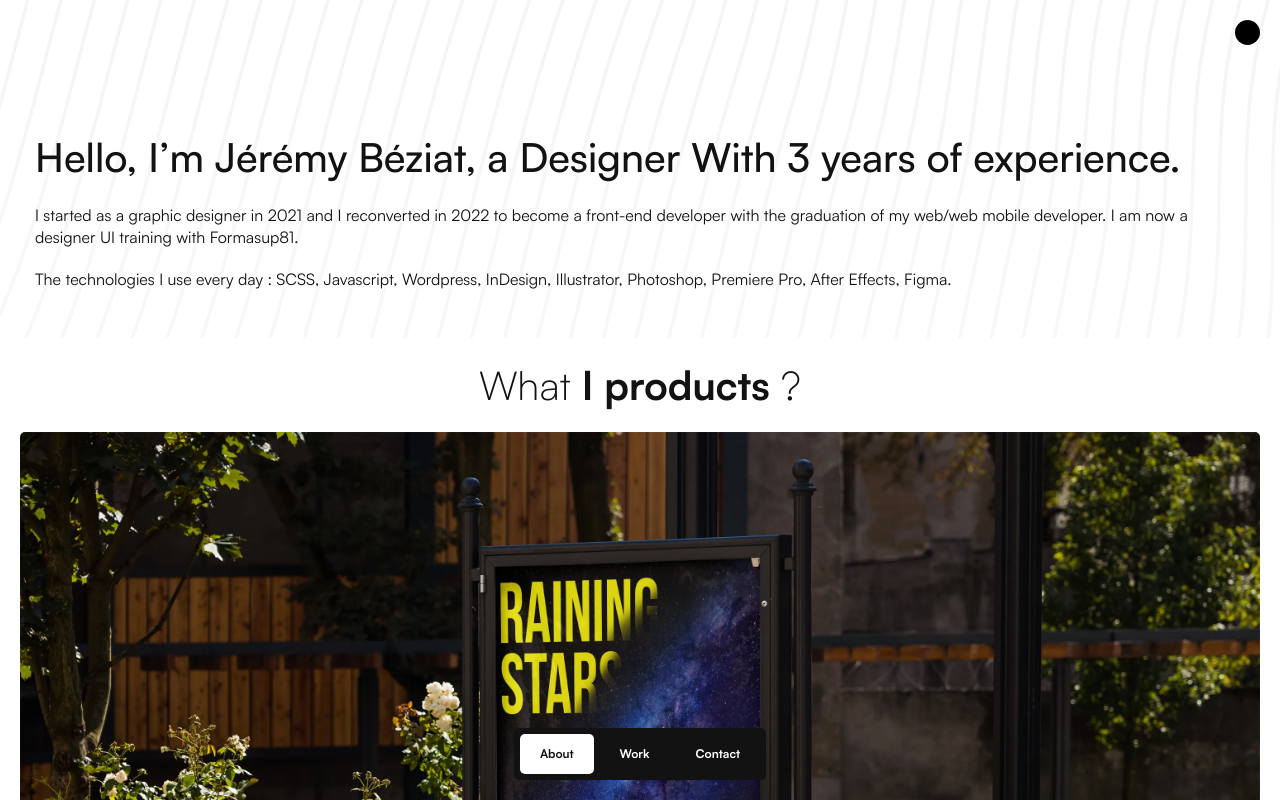
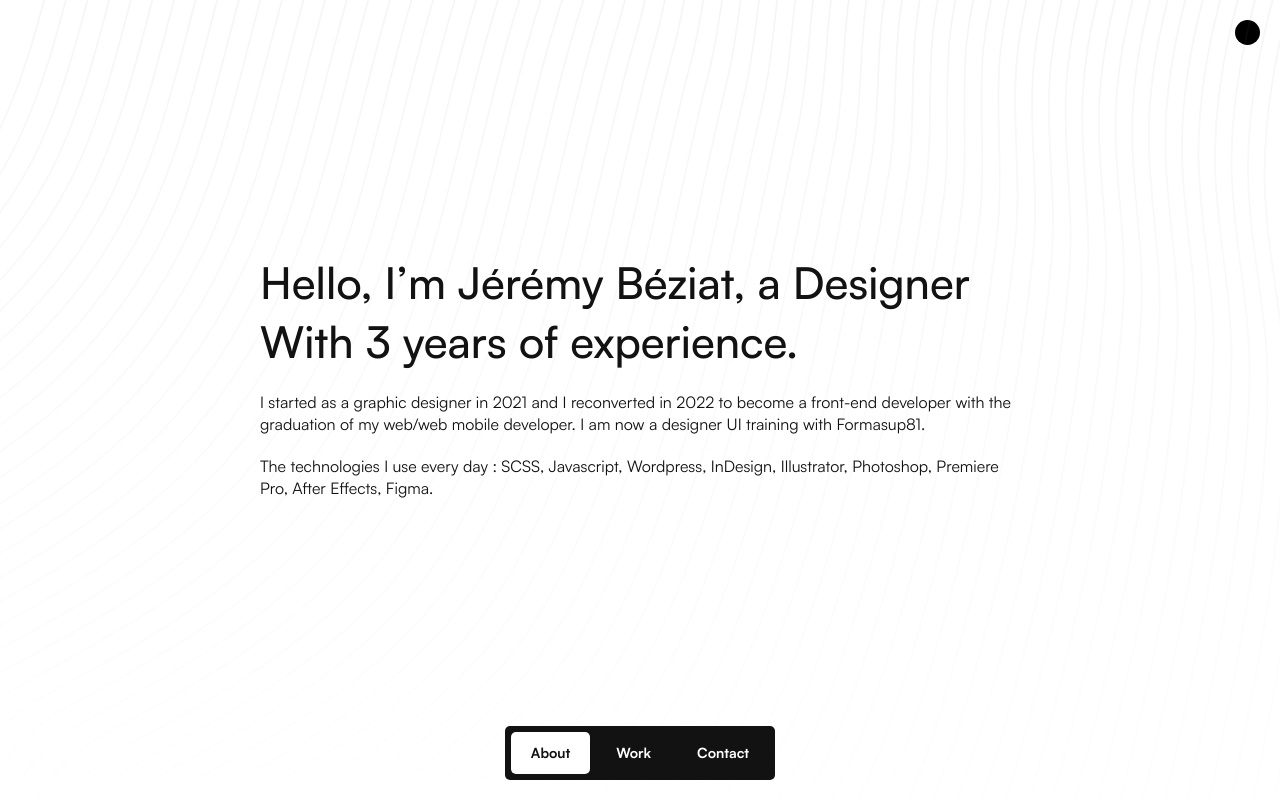
Before and after one commit to jeremybeziat/portfolio, a React (Create React App) app: page / in a window 1280 px wide. Shown: the top 800 px of the page. Built offline with nearby package versions, Linux system fonts and the light colour scheme; what gsap-trial would draw is missing.

Commit message:
refactor : media for tablet

```diff
--- a/src/assets/styles/App.scss
+++ b/src/assets/styles/App.scss
@@ -127,3 +127,20 @@
     }
   }
 }
+
+@media (min-width: 744px) {
+  .light-mode {
+    .container-presentation::before {
+      content: "";
+      position: absolute;
+      top: 0;
+      bottom: 0;
+      left: 0;
+      right: 0;
+      background: url("../images/icon/pattern/pattern-accueil-tablette.svg");
+      background-repeat: no-repeat;
+      background-size: cover;
+      opacity: 0.5;
+    }
+  }
+}
--- a/src/assets/styles/header.scss
+++ b/src/assets/styles/header.scss
@@ -31,3 +31,9 @@ nav {
     }
   }
 }
+
+@media (min-width: 768px) {
+  nav a {
+    font-size: 14px;
+  }
+}
--- a/src/assets/styles/home.scss
+++ b/src/assets/styles/home.scss
@@ -33,7 +33,7 @@
   h1 {
     font-family: "Satoshi-Medium", sans-serif;
     font-style: normal;
-    font-size: clamp(22px, 7vw, 40px);
+    font-size: clamp(22px, 7vw, 44px);
     margin-bottom: 20px;
   }
   p {
@@ -66,7 +66,7 @@ section.product {
   width: 100%;
   padding: 20px;
   h2 {
-    font-size: clamp(34px, 7vw, 40px);
+    font-size: clamp(34px, 7vw, 44px);
     text-align: center;
     margin-bottom: 20px;
     font-family: "Satoshi-Light", sans-serif;
@@ -116,7 +116,7 @@ section.product {
   }
   h3 {
     font-family: "Satoshi-Light", sans-serif;
-    font-size: clamp(30px, 7vw, 40px);
+    font-size: clamp(30px, 7vw, 44px);
     text-align: center;
   }
   .behance {
@@ -136,7 +136,17 @@ section.product {
   height: 100vh;
 }
 
-@media (min-width: 768px) {
+@media (min-width: 425px) {
+  .container-presentation {
+    padding: 0 47px;
+    padding-top: 130px;
+  }
+}
+@media (min-width: 744px) {
+  .container-presentation {
+    height: 100vh;
+    padding: 0 120px;
+  }
   section.product .work-product figure {
     .img-phone {
       display: none;
@@ -151,3 +161,17 @@ section.product {
     }
   }
 }
+
+@media (min-width: 768px) {
+  .container-presentation {
+    height: 100vh;
+    padding: 0 140px;
+  }
+}
+
+@media (min-width: 1024px) {
+  .container-presentation {
+    height: 100vh;
+    padding: 0 260px;
+  }
+}
--- a/src/assets/styles/work.scss
+++ b/src/assets/styles/work.scss
@@ -33,10 +33,10 @@
     position: absolute;
     width: 100%;
     display: flex;
-    justify-content: space-around;
+    justify-content: space-between;
     align-items: center;
     bottom: 0;
-    padding: 20px 0;
+    padding: 20px;
     border-radius: 0 0 5px 5px;
   }
   .title-author p {
--- a/src/pages/Home.js
+++ b/src/pages/Home.js
@@ -93,7 +93,7 @@ function Home() {
       y: 100,
       duration: 1,
       scrollTrigger: {
-        // markers: true,
+        markers: true,
         trigger: myElement.current,
         start: "top 80%",
         end: "50% bottom",
@@ -112,8 +112,7 @@ function Home() {
               <div className="container-presentation">
                 <section className="presentation">
                   <h1 ref={(el) => (texteRefs.current[0] = el)}>
-                    Hello, I’m Jérémy Béziat, a Designer With 3 years of
-                    experience.
+                    Hello, I’m Jérémy Béziat, a Designer With 3 years of experience.
                   </h1>
                   <div>
                     <p ref={(el) => (texteRefs.current[1] = el)}>
```
Also changed, not shown: src/assets/images/icon/pattern/pattern-accueil-tablette.svg (added).
